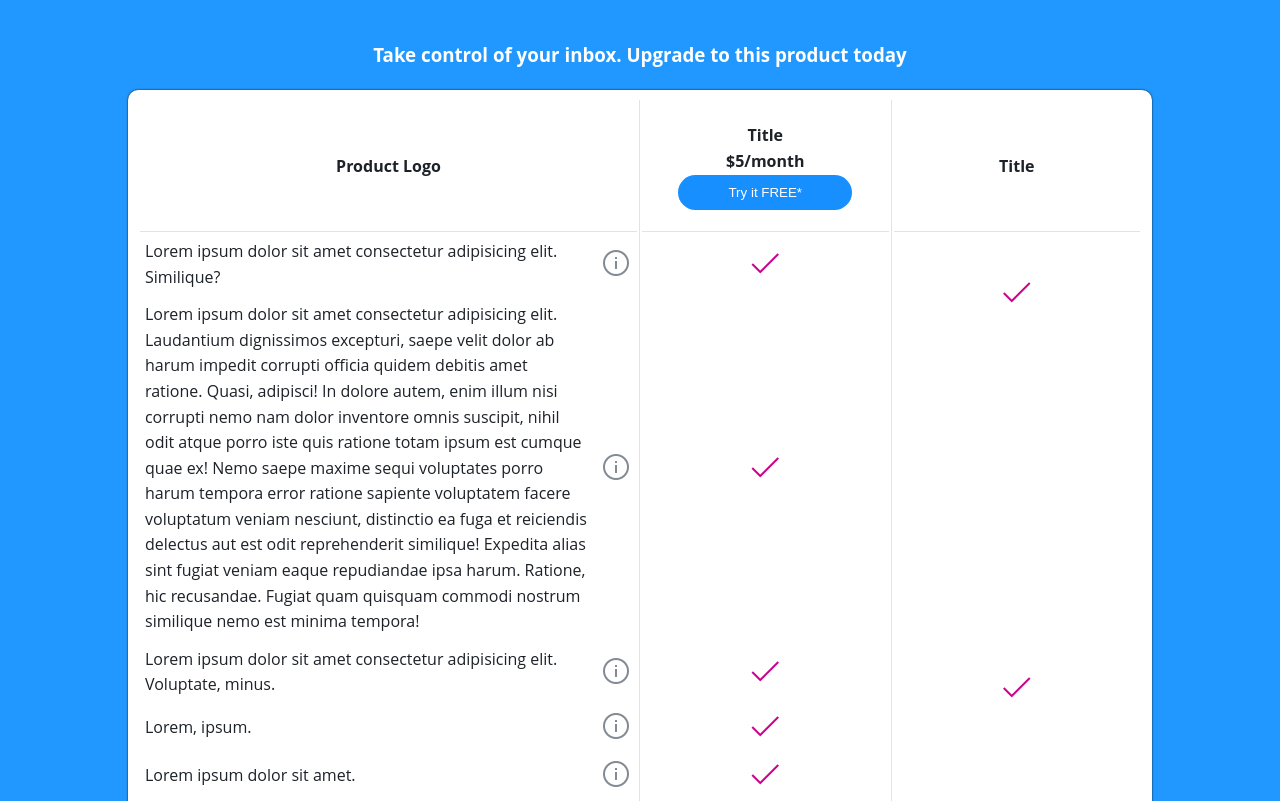
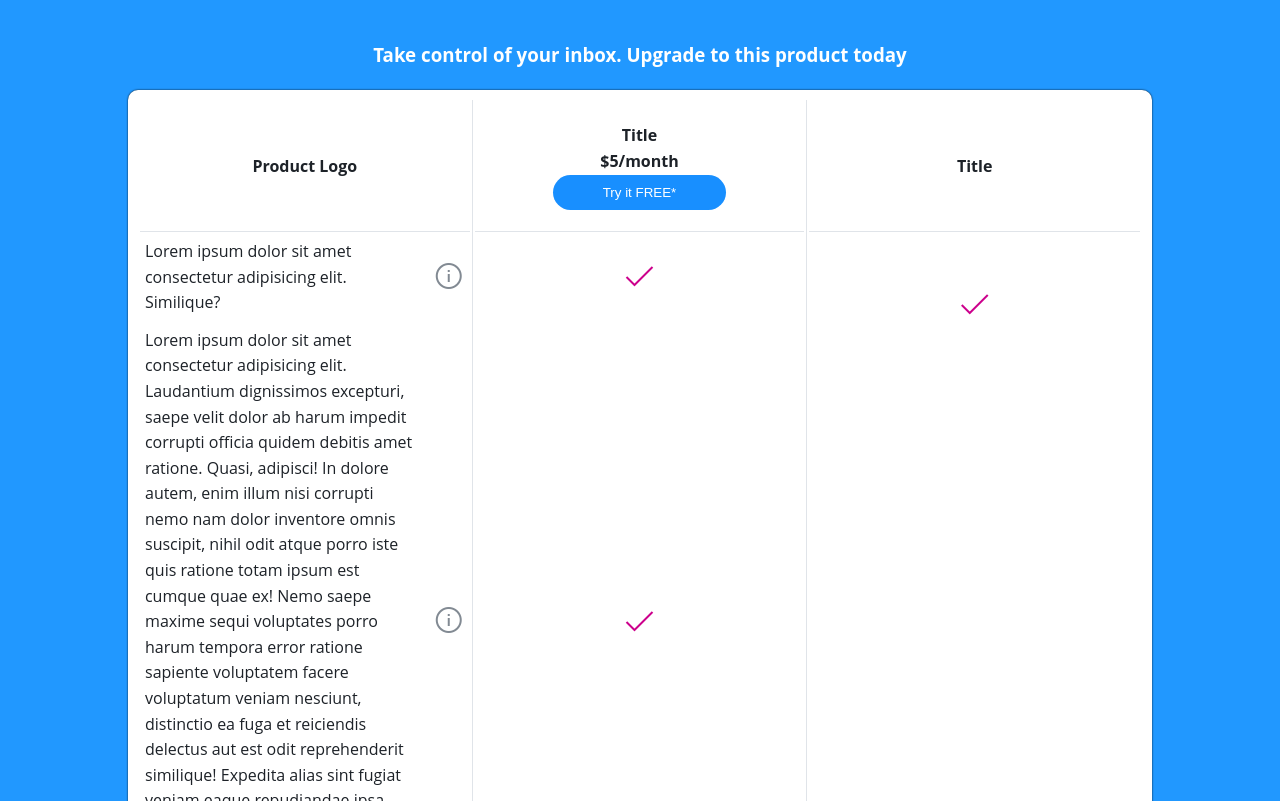
Before and after one commit to zDevtutor/Comparison-Chart, a plain HTML site: page index.html in a window 1280 px wide. Shown: the top 801 px of the page. Drawn offline with nearby package versions, Linux system fonts and the light colour scheme.

Commit message:
Editing Js to make equal rows

```diff
--- a/css/mobile.css
+++ b/css/mobile.css
@@ -122,7 +122,6 @@ table tbody tr.collapse-row td > a {
   text-decoration: none;
 }
 
-/* Media Query .. Display on large screens */
 @media (min-width: 768px) {
   .container {
     max-width: 80%;
@@ -134,6 +133,7 @@ table tbody tr.collapse-row td > a {
 
   table {
     border: none;
+    width: 33.333%;
     border-radius: 0;
     padding: 0;
     margin-top: 0;
@@ -160,7 +160,6 @@ table tbody tr.collapse-row td > a {
     display: none;
   }
 
-  /* Comprison Charts lg screens */
   .comparison__chart-heading {
     display: block;
     text-align: center;
@@ -178,13 +177,20 @@ table tbody tr.collapse-row td > a {
   #comparison__chart-1 {
     display: block;
     order: 0;
-    flex: 2;
+    border-right: 0.1rem solid var(--border-color);
+  }
+
+  #comparison__chart-2 {
+    order: 2;
+  }
+
+  #comparison__chart-3 {
+    order: 1;
     border-right: 0.1rem solid var(--border-color);
   }
 
   #comparison__chart-1 tbody tr td {
     text-align: left;
-    width: 100%;
   }
 
   #comparison__chart-2 tbody tr td:nth-child(3),
@@ -193,15 +199,4 @@ table tbody tr.collapse-row td > a {
   #comparison__chart-3 tbody tr td:nth-child(3) {
     display: none;
   }
-
-  #comparison__chart-2 {
-    order: 2;
-    flex: 1;
-  }
-
-  #comparison__chart-3 {
-    order: 1;
-    flex: 1;
-    border-right: 0.1rem solid var(--border-color);
-  }
 }
--- a/js/app.js
+++ b/js/app.js
@@ -51,12 +51,14 @@ const comparisonChartThreeRow = document.querySelectorAll(
 
 const adjustTablesRowsHeight = () => {
   comparisonChartOneRow.forEach((chOneTr, idx1) => {
+    // Title Col
     comparisonChartTwoRow.forEach((chTwoTr, idx2) => {
       if (idx2 === idx1) {
         chTwoTr.style.height = chOneTr.clientHeight + "px";
       }
     });
 
+    // Title $5/month Col
     comparisonChartThreeRow.forEach((chThreeTr, idx3) => {
       if (idx3 === idx1) {
         chThreeTr.style.height = chOneTr.clientHeight + "px";
@@ -66,6 +68,8 @@ const adjustTablesRowsHeight = () => {
 };
 
 adjustTablesRowsHeight();
+
+window.addEventListener("load", adjustTablesRowsHeight);
 
 // Restore normal heights on smalll screens and responsive layout
 const restorePreviousHeights = () => {
@@ -85,7 +89,7 @@ const restorePreviousHeights = () => {
 window.addEventListener("resize", () => {
   if (window.innerWidth < 768) {
     restorePreviousHeights();
-  } else {
+  } else if (window.innerWidth > 768) {
     adjustTablesRowsHeight();
   }
 });
```
Also changed, not shown: index.html (+0 -1 lines).
